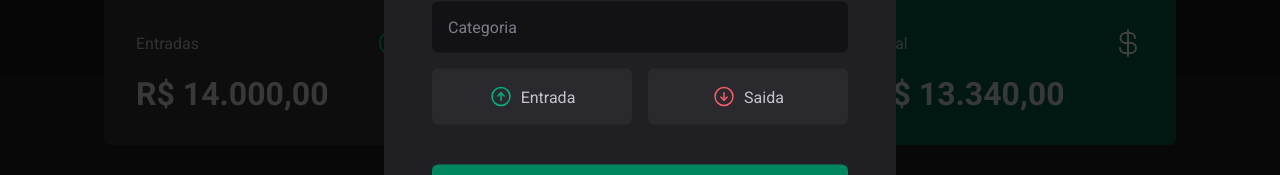
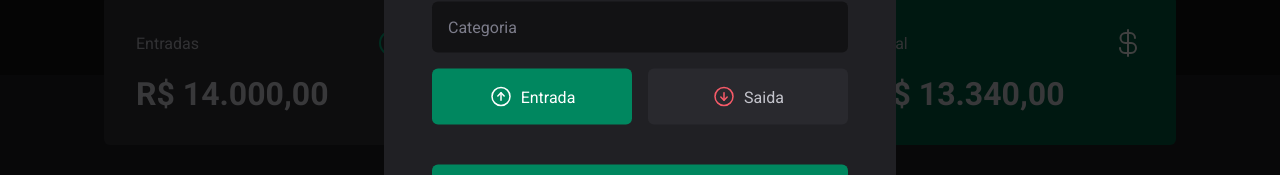
Before and after one commit to wilsonjpdev/money, a React (Vite) app: page / in a window 1280 px wide. Both pictures are taken after a click on the button "Nova Transação". Shown: the part 385-560 px from the top of the page. Built offline with nearby package versions, Linux system fonts and the light colour scheme; data requests are answered from the project's data file.

Commit message:
controlled components

```diff
--- a/src/components/NewTransactionModal/index.tsx
+++ b/src/components/NewTransactionModal/index.tsx
@@ -2,21 +2,24 @@
 import { CloseButton, Content, Overlay, TransactionType, TransactionTypeButton } from './styles'
 import { ArrowCircleDown, ArrowCircleUp, X } from 'phosphor-react'
 import * as z from 'zod'
-import { useForm } from 'react-hook-form'
+import { Controller, useForm } from 'react-hook-form'
 import { zodResolver } from '@hookform/resolvers/zod'
 
 const newTransactionFormSchema = z.object({
     description: z.string(),
     price: z.number(),
     category: z.string(),
-    //type: z.enum(['income', 'outcome'])
+    type: z.enum(['income', 'outcome'])
 })
 
 type NewTransactionFormInputs = z.infer<typeof newTransactionFormSchema>
 
 export function NewTransactionModal() {
-    const {register, handleSubmit, formState: { isLoading } } = useForm<NewTransactionFormInputs>({
-        resolver: zodResolver(newTransactionFormSchema)
+    const { control, register, handleSubmit, formState: { isLoading } } = useForm<NewTransactionFormInputs>({
+        resolver: zodResolver(newTransactionFormSchema),
+        defaultValues: {
+            type: 'income'
+        }
     })
 
     function handleCreateNewTransaction(data: NewTransactionFormInputs) {
@@ -52,7 +55,12 @@
                         {...register('category')}
                     />
 
-                    <TransactionType>
+                    <Controller
+                        control={control}
+                        name="type"
+                        render={({ field }) => {
+                            return (
+                                <TransactionType onValueChange={field.onChange} value={field.value}>
                                     <TransactionTypeButton variant='income' value='income'>
                                         <ArrowCircleUp size={24} />
                                         Entrada
@@ -62,6 +70,9 @@
                                         Saida
                                     </TransactionTypeButton>
                                 </TransactionType>
+                            )
+                        }}
+                    />
 
                     <button type='submit' disabled={isLoading}>
                         Cadastrar
```
Lines whose indentation alone changed are shown as unchanged.
